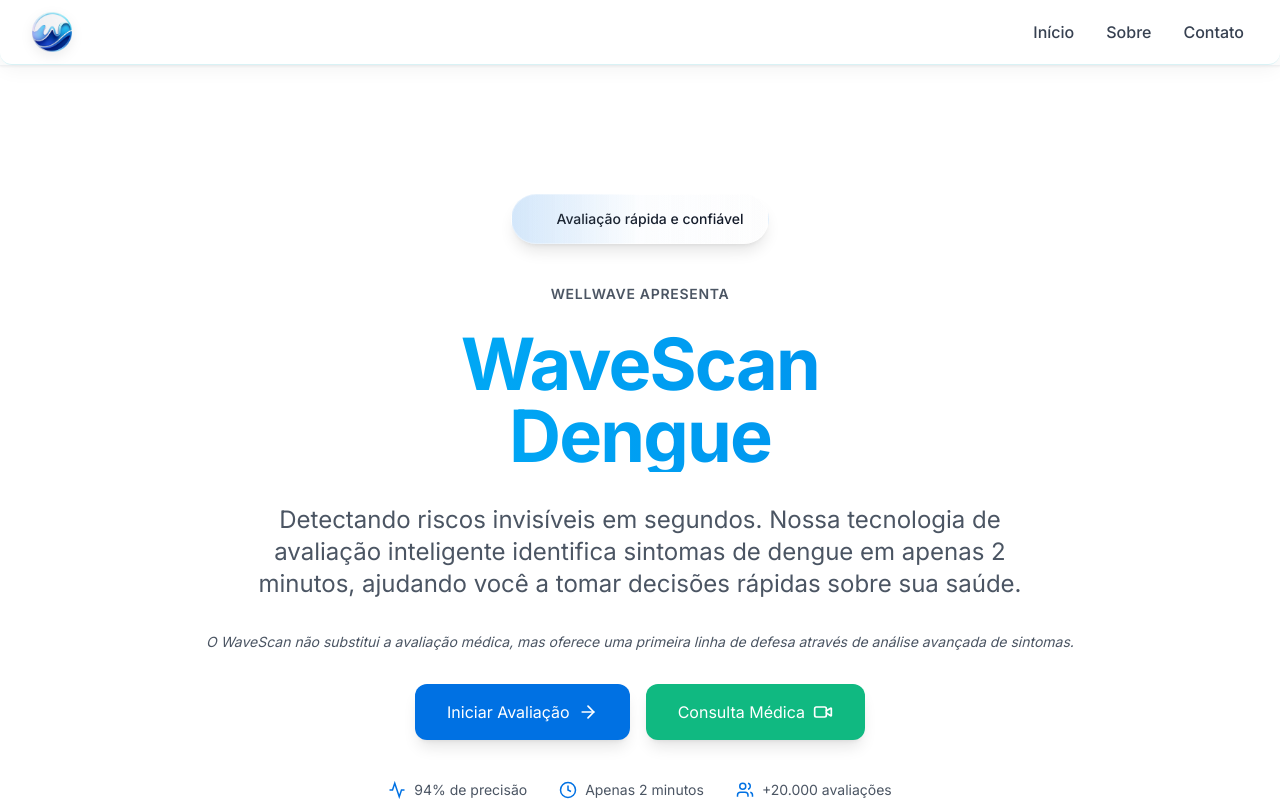
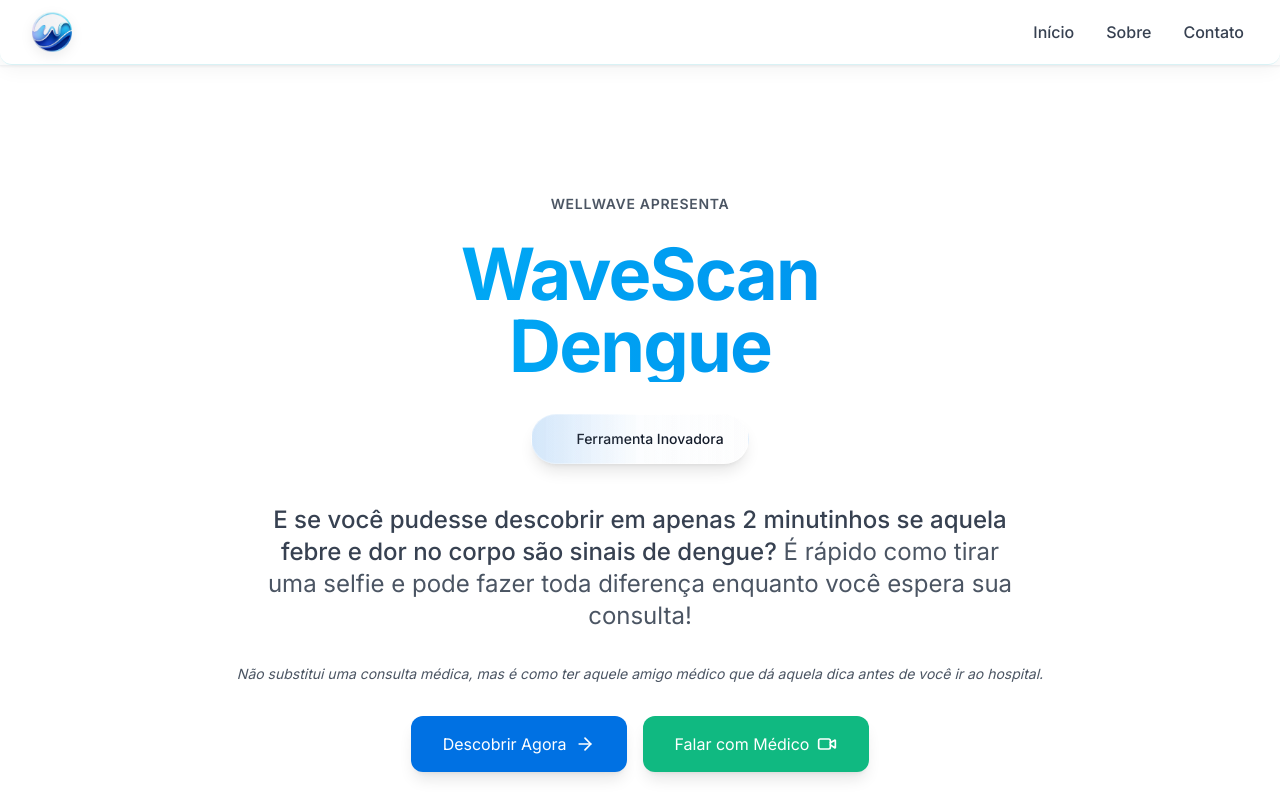
Before and after one commit to Wesley-codeDr/dengue-smart-guide, a React (Vite) app: page / in a window 1280 px wide. Shown: the top 801 px of the page. Built offline with nearby package versions, Linux system fonts and the light colour scheme.

Commit message:
Update index.html content
Replaced the content of index.html with a new configuration.

```diff
--- a/src/components/homepage/Hero.tsx
+++ b/src/components/homepage/Hero.tsx
@@ -32,6 +32,22 @@ const Hero = ({ onStartAssessment }: HeroProps) => {
 
       {/* Main content */}
       <div className="modern-container relative z-10 animate-fadeUp opacity-0">
+        {/* Title intro */}
+        <div className="title-intro text-sm font-semibold tracking-wider uppercase text-gray-600 mb-6 animate-fadeIn opacity-0" style={{ animationDelay: "0.6s" }}>
+          WellWave Apresenta
+        </div>
+
+        {/* Main title */}
+        <h1 className="text-4xl md:text-6xl lg:text-7xl font-bold mb-8 leading-tight tracking-tight animate-fadeIn opacity-0" style={{ animationDelay: "0.7s" }}>
+          <div className="title-gradient bg-gradient-to-r from-[#00C9FF] via-primary to-[#06D6A0] bg-clip-text text-transparent bg-size-300 animate-gradient-shift">
+            WaveScan
+          </div>
+          <div className="title-gradient bg-gradient-to-r from-[#00C9FF] via-primary to-[#06D6A0] bg-clip-text text-transparent bg-size-300 animate-gradient-shift">
+            Dengue
+          </div>
+        </h1>
+
+        {/* Badge */}
         <div className="flex justify-center mb-10">
           <div className="badge group relative flex items-center gap-3 px-6 py-3.5 rounded-full
                bg-gradient-to-r from-primary/15 via-white/95 to-secondary/15
@@ -44,33 +60,24 @@ const Hero = ({ onStartAssessment }: HeroProps) => {
             <div className="flex items-center gap-3 z-10">
               <span className="flex h-2 w-2 rounded-full bg-success animate-pulse"></span>
               <span className="font-medium text-sm bg-clip-text text-transparent bg-gradient-to-r from-gray-800 to-gray-900">
-                Avaliação rápida e confiável
+                Ferramenta Inovadora
               </span>
             </div>
           </div>
         </div>
 
-        <div className="title-intro text-sm font-semibold tracking-wider uppercase text-gray-600 mb-6 animate-fadeIn opacity-0" style={{ animationDelay: "0.6s" }}>
-          WellWave Apresenta
-        </div>
-
-        <h1 className="text-4xl md:text-6xl lg:text-7xl font-bold mb-8 leading-tight tracking-tight animate-fadeIn opacity-0" style={{ animationDelay: "0.7s" }}>
-          <div className="title-gradient bg-gradient-to-r from-[#00C9FF] via-primary to-[#06D6A0] bg-clip-text text-transparent bg-size-300 animate-gradient-shift">
-            WaveScan
-          </div>
-          <div className="title-gradient bg-gradient-to-r from-[#00C9FF] via-primary to-[#06D6A0] bg-clip-text text-transparent bg-size-300 animate-gradient-shift">
-            Dengue
-          </div>
-        </h1>
-
-        <p className="text-xl md:text-2xl text-gray-600 max-w-3xl mx-auto mb-8 leading-relaxed animate-fadeIn opacity-0" style={{ animationDelay: "0.9s" }}>
-          Detectando riscos invisíveis em segundos. Nossa tecnologia de avaliação inteligente identifica sintomas de dengue em apenas 2 minutos, ajudando você a tomar decisões rápidas sobre sua saúde.
+        {/* Tagline */}
+        <p className="text-xl md:text-2xl max-w-3xl mx-auto mb-8 leading-relaxed animate-fadeIn opacity-0" style={{ animationDelay: "0.9s" }}>
+          <span className="text-gray-700 font-medium">E se você pudesse descobrir em apenas 2 minutinhos se aquela febre e dor no corpo são sinais de dengue?</span>{" "}
+          <span className="text-gray-600">É rápido como tirar uma selfie e pode fazer toda diferença enquanto você espera sua consulta!</span>
         </p>
 
+        {/* Disclaimer */}
         <p className="text-gray-600 text-sm mb-8 italic animate-fadeIn opacity-0" style={{ animationDelay: "1.2s" }}>
-          O WaveScan não substitui a avaliação médica, mas oferece uma primeira linha de defesa através de análise avançada de sintomas.
+          Não substitui uma consulta médica, mas é como ter aquele amigo médico que dá aquela dica antes de você ir ao hospital.
         </p>
 
+        {/* Buttons */}
         <div className="flex flex-col md:flex-row justify-center items-center gap-4 mb-4 animate-fadeIn opacity-0" style={{ animationDelay: "1.5s" }}>
           <motion.button
             onClick={onStartAssessment}
@@ -79,7 +86,7 @@ const Hero = ({ onStartAssessment }: HeroProps) => {
             whileTap={{ scale: 0.98 }}
             aria-label="Iniciar Avaliação"
           >
-            <span>Iniciar Avaliação</span>
+            <span>Descobrir Agora</span>
             <ArrowRight className="ml-2 h-5 w-5 transition-transform duration-300 group-hover:translate-x-1" />
           </motion.button>
           <motion.button
@@ -87,7 +94,7 @@ const Hero = ({ onStartAssessment }: HeroProps) => {
             whileHover={{ scale: 1.02 }}
             whileTap={{ scale: 0.98 }}
           >
-            <span>Consulta Médica</span>
+            <span>Falar com Médico</span>
             <Video className="ml-2 h-5 w-5" />
           </motion.button>
         </div>
@@ -99,14 +106,14 @@ const Hero = ({ onStartAssessment }: HeroProps) => {
               <svg xmlns="http://www.w3.org/2000/svg" width="18" height="18" viewBox="0 0 24 24" fill="none" stroke="currentColor" strokeWidth="2" className="text-primary">
                 <path d="M22 12h-4l-3 9L9 3l-3 9H2"></path>
               </svg>
-              <span className="text-gray-600 text-sm">94% de precisão</span>
+              <span className="text-gray-600 text-sm">Super preciso</span>
             </div>
             <div className="flex items-center gap-2">
               <svg xmlns="http://www.w3.org/2000/svg" width="18" height="18" viewBox="0 0 24 24" fill="none" stroke="currentColor" strokeWidth="2" className="text-primary">
                 <circle cx="12" cy="12" r="10"></circle>
                 <polyline points="12 6 12 12 16 14"></polyline>
               </svg>
-              <span className="text-gray-600 text-sm">Apenas 2 minutos</span>
+              <span className="text-gray-600 text-sm">Só 2 minutinhos</span>
             </div>
             <div className="flex items-center gap-2">
               <svg xmlns="http://www.w3.org/2000/svg" width="18" height="18" viewBox="0 0 24 24" fill="none" stroke="currentColor" strokeWidth="2" className="text-primary">
@@ -115,7 +122,7 @@ const Hero = ({ onStartAssessment }: HeroProps) => {
                 <path d="M22 21v-2a4 4 0 0 0-3-3.87"></path>
                 <path d="M16 3.13a4 4 0 0 1 0 7.75"></path>
               </svg>
-              <span className="text-gray-600 text-sm">+20.000 avaliações</span>
+              <span className="text-gray-600 text-sm">+ 1000 pessoas já usaram</span>
             </div>
           </div>
         </div>
@@ -127,7 +134,7 @@ const Hero = ({ onStartAssessment }: HeroProps) => {
             <div className="avatar w-6 h-6 rounded-full bg-primary mr-[-8px] border-2 border-white"></div>
             <div className="avatar w-6 h-6 rounded-full bg-secondary border-2 border-white"></div>
           </div>
-          <span className="text-gray-600 text-sm">237 pessoas usando hoje</span>
+          <span className="text-gray-600 text-sm">30 pessoas usando agora mesmo</span>
         </div>
       </div>
     </section>
```
